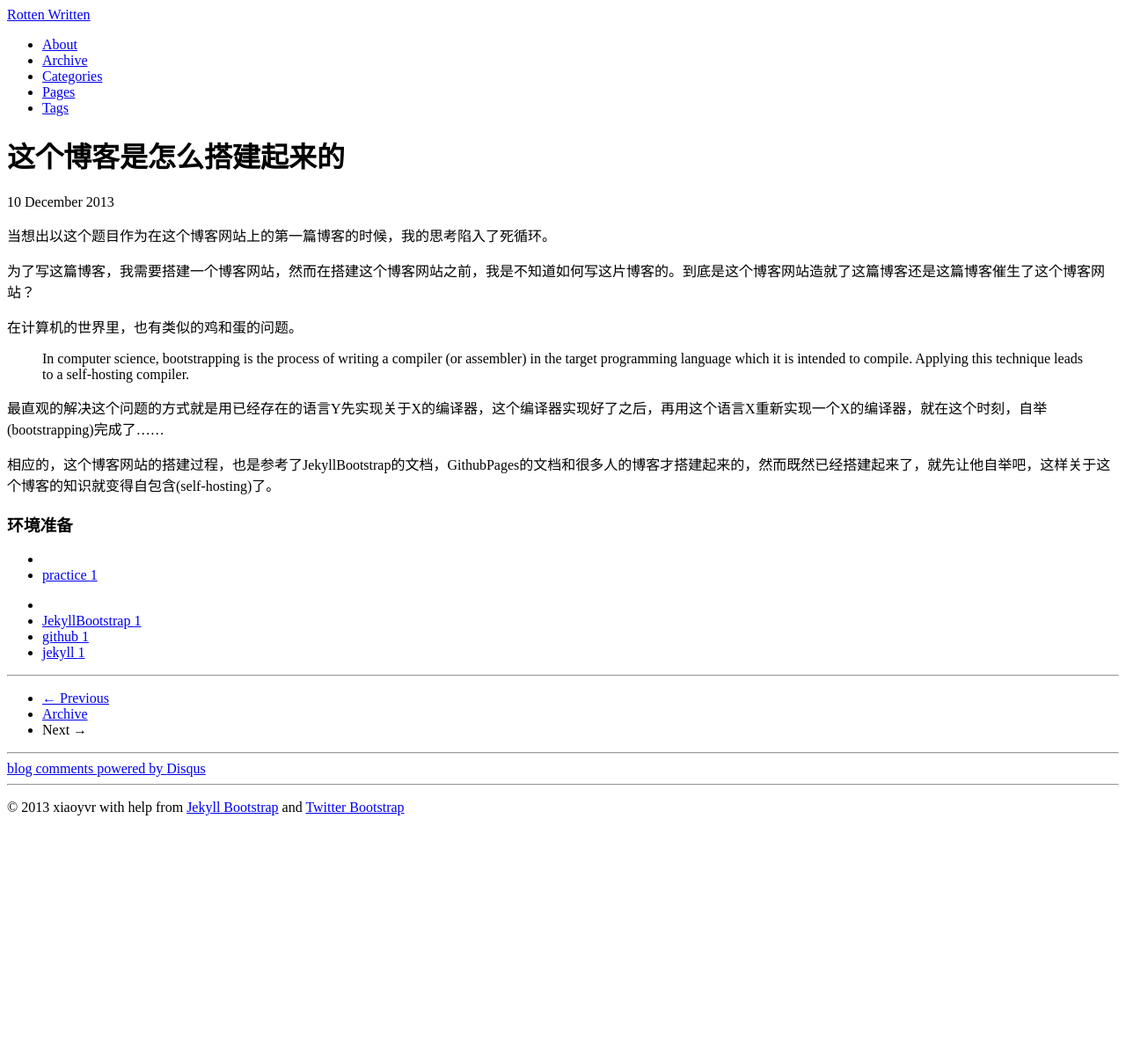
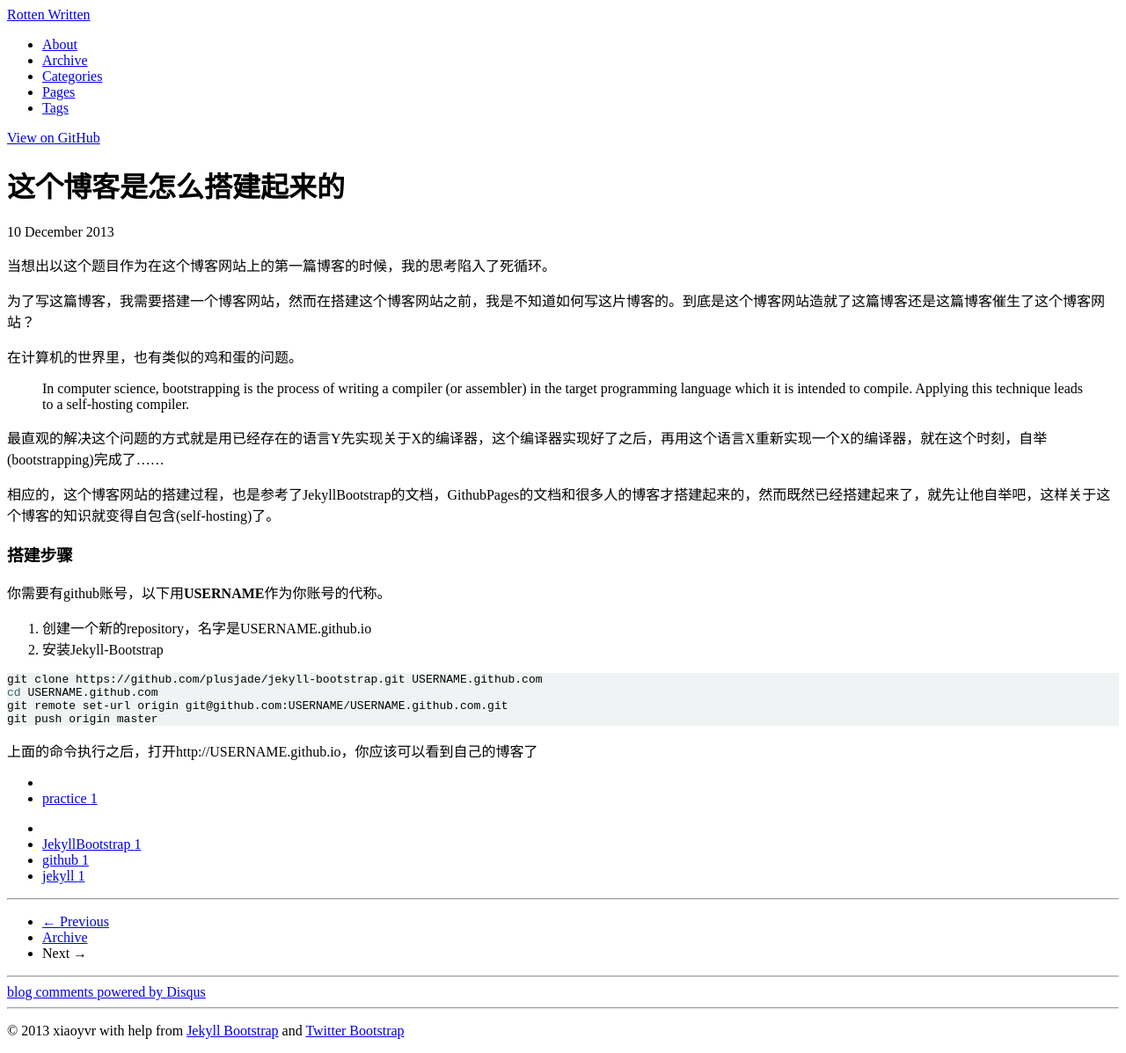
Before and after one commit to xiaoyvr/xiaoyvr.github.com, a Jekyll site: the page built from _posts/2013-12-10-jekyllbootstrap.md, in a window 1280 px wide. Shown: the whole page at 88% size. Built offline with Jekyll 4.4.1, drawn with Linux system fonts in a browser that asks for light colours; Markdown is read by kramdown in place of the engine named in the settings; comment, search, counter and statistics services are not loaded; before the commit the page ends 943 px from its top, so only the background shows below that.

Commit message:
beautify

````diff
--- a/_config.yml
+++ b/_config.yml
@@ -129,4 +129,4 @@ JB :
   # where [HELPER] is the name of the helper you are overriding.
 
 excerpt_separator: <!--more-->
-markdown: rdiscount
+markdown: redcarpet
--- a/_includes/themes/twitter/default.html
+++ b/_includes/themes/twitter/default.html
@@ -17,6 +17,7 @@
     <!-- Le styles -->
     <link href="{{ ASSET_PATH }}/bootstrap/css/bootstrap.2.2.2.min.css" rel="stylesheet">
     <link href="{{ ASSET_PATH }}/css/style.css?body=1" rel="stylesheet" type="text/css" media="all">
+    <link href="/stylesheets/pygment_trac.css" rel="stylesheet" type="text/css" media="all">
 
     <!-- Le fav and touch icons -->
   <!-- Update these with your own images
@@ -42,10 +43,13 @@
             {% assign group = 'navigation' %}
             {% include JB/pages_list %}
           </ul>
+        <header class="inner">
+          <a id="forkme_banner" href="https://github.com/xiaoyvr">View on GitHub</a>
+        </header>
+
         </div>
       </div>
     </div>
-
     <div class="container-narrow">
 
       <div class="content">
--- a/_posts/2013-12-10-jekyllbootstrap.md
+++ b/_posts/2013-12-10-jekyllbootstrap.md
@@ -20,4 +20,17 @@ tags: [JekyllBootstrap,github,jekyll]
 
 <!--more-->
 
-### 环境准备
+### 搭建步骤
+
+你需要有github账号，以下用**USERNAME**作为你账号的代称。
+
+1. 创建一个新的repository，名字是USERNAME.github.io
+1. 安装Jekyll-Bootstrap
+
+```bash
+git clone https://github.com/plusjade/jekyll-bootstrap.git USERNAME.github.com
+cd USERNAME.github.com
+git remote set-url origin git@github.com:USERNAME/USERNAME.github.com.git
+git push origin master
+```
+上面的命令执行之后，打开http://USERNAME.github.io，你应该可以看到自己的博客了
````
Also changed, not shown: assets/themes/twitter/css/style.css (+15 -0 lines).
